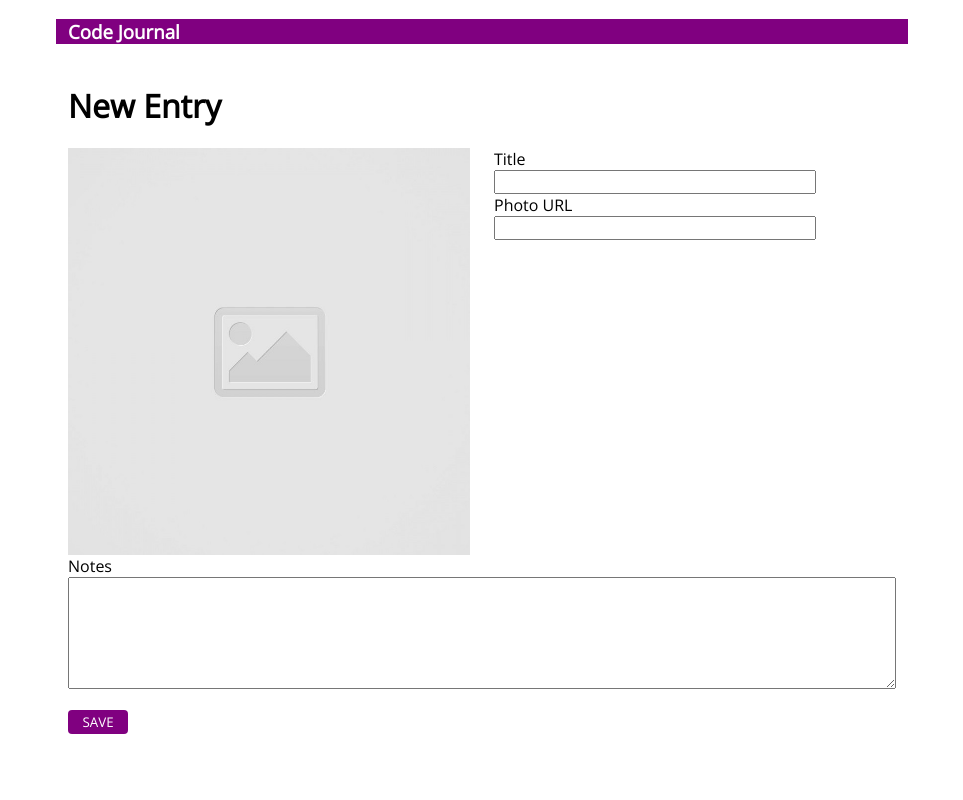
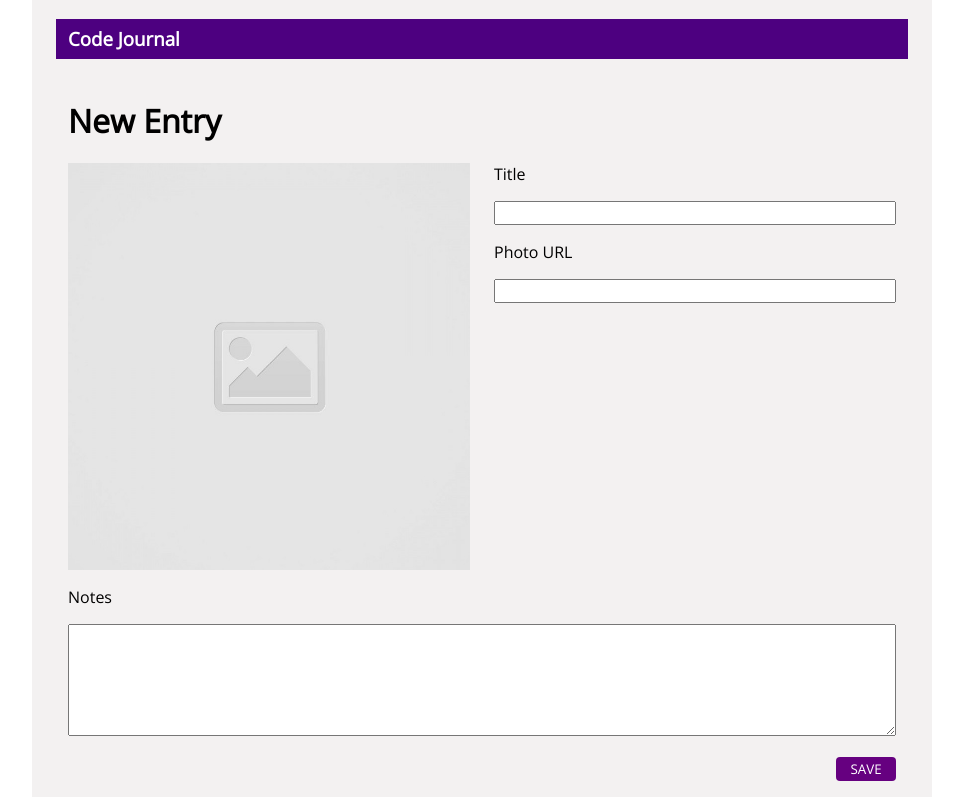
Before and after one commit to Daniel-J-Cho/code-journal, a website: page index.html in a window 1280 px wide. Shown: the whole page, without its empty margins (158-1121 px from the left). Drawn offline with nearby package versions, Linux system fonts and the light colour scheme.

Commit message:
Completed issue-1-create-an-entry

```diff
--- a/css/layout.css
+++ b/css/layout.css
@@ -30,6 +30,11 @@ header {
   width: 100%;
 }
 
+.button {
+  text-align: right;
+  margin-bottom: 1rem;
+}
+
 .text-input,
 .photo-input,
 .textarea {
--- a/css/styles.css
+++ b/css/styles.css
@@ -1,19 +1,25 @@
 * {
   font-family: "Open Sans", sans-serif;
+}
+
+.container {
+  background-color: rgb(243, 241, 241);
 }
 
 button {
   width: 60px;
   height: 1.5rem;
-  background-color: purple;
+  background-color: rgb(102, 0, 128);
   color: white;
   border: none;
   border-radius: 0.25rem;
 }
 
 h3 {
-  background-color: purple;
+  background-color: rgb(77, 0, 128);
   color: white;
+  height: 2.5rem;
+  line-height: 40px;
 }
 
 .image {
@@ -26,10 +32,11 @@ h3 {
   height: 7rem;
 }
 
-.title-input {
+.title-input,
+.photo-input {
+  width: 100%;
+}
+
+ {
   width: 80%;
 }
-
-.photo-input {
-  width: 80%;
-}
--- a/index.html
+++ b/index.html
@@ -15,7 +15,7 @@
   <link rel="stylesheet" href="css/styles.css">
   <link rel="preconnect" href="https://fonts.googleapis.com">
   <link rel="preconnect" href="https://fonts.gstatic.com" crossorigin>
-  <link href="https://fonts.googleapis.com/css2?family=Open+Sans:wght@300&display=swap" rel="stylesheet">
+  <link href="https://fonts.googleapis.com/css2?family=Open+Sans:wght@300;400&display=swap" rel="stylesheet">
 
 </head>
 <body>
@@ -33,11 +33,11 @@
             <img src="/images/placeholder-image-square.jpg" class="image">
           </div>
           <div class="column-half">
-            <div>
+            <div class="label">
               <label for="title">Title</label>
             </div>
             <input type="text" name="title" id="title" class="title-input" required>
-            <div>
+            <div class="label top-marg">
               <label for="photo">Photo URL</label>
             </div>
             <input type="text" name="photo" id="photo" class="photo-input" required>
@@ -45,9 +45,13 @@
         </div>
         <div class="row">
           <div class="column-full">
-            <label for="notes">Notes</label>
+            <div class="label top-marg">
+              <label for="notes">Notes</label>
+            </div>
             <textarea name="notes" class="textarea" required></textarea>
-            <button type="submit">SAVE</button>
+            <div class="button">
+              <button type="submit">SAVE</button>
+            </div>
           </div>
         </div>
       </main>
```
